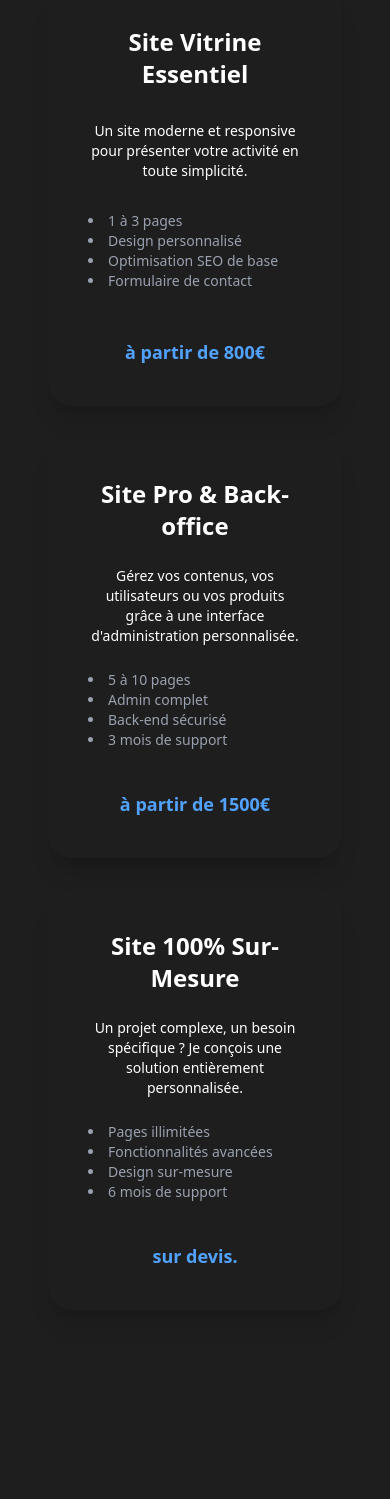
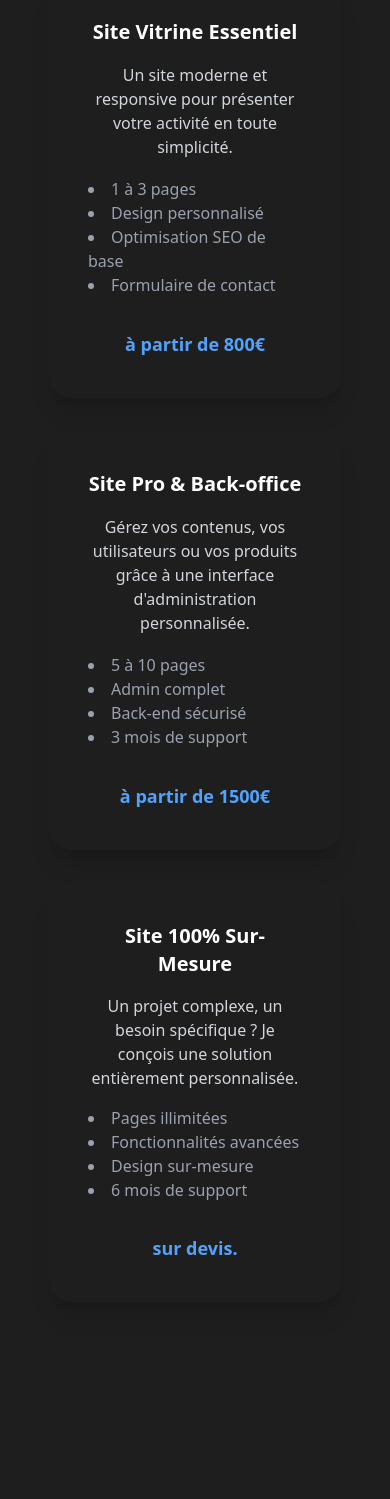
Before and after one commit to shenpai16/portfolio-raphael-benmimoune, a React (Vite) app: page / in a window 390 px wide. Shown: the part 5780-7279 px from the top of the page. Built offline with nearby package versions, Linux system fonts and the light colour scheme; a web font is replaced by a local one.

Commit message:
add mobile adapt

```diff
--- a/src/components/OffersSection.tsx
+++ b/src/components/OffersSection.tsx
@@ -1,4 +1,4 @@
-import { Card, CardContent } from "./ui/card";
+import { Card, CardContent } from "./ui/Card";
 import { BadgeCheck, ShieldCheck, Star } from "lucide-react";
 
 export default function OffersSection() {
@@ -8,69 +8,81 @@ export default function OffersSection() {
             className="min-h-screen bg-[var(--color-darker)] flex justify-center items-stretch py-24">
 
             <div className="text-[var(--color-charcoal)] px-8 py-16 w-full max-w-6xl mx-auto">
-                    <h2 className="text-5xl font-bold text-center mb-12 text-white">
+                <h2 className="text-4xl md:text-5xl font-bold text-center mb-12 text-white">
                     Mes Offres
                 </h2>
 
                 <div className="grid grid-cols-1 md:grid-cols-3 gap-8 mx-auto w-full max-w-6xl px-4">
                     {/* Carte 1 */}
-
                     <Card className="min-w-[280px] md:min-w-[320px] min-h-[420px]">
                         <CardContent className="flex flex-col justify-between h-full">
-                            <h3 className="text-2xl font-semibold text-center">Site Vitrine Essentiel</h3>
-                            <p className="text-center text-sm test-gray-300">
+                            <h3 className="text-xl md:text-2xl font-semibold text-center">
+                                Site Vitrine Essentiel
+                            </h3>
+                            <p className="text-base md:text-sm text-center text-gray-300">
                                 Un site moderne et responsive pour présenter votre activité en toute simplicité.
                             </p>
-                            <ul className="text-sm list-disc list-inside text-gray-400">
+                            <ul className="text-base md:text-sm list-disc list-inside text-gray-400">
                                 <li>1 à 3 pages</li>
                                 <li>Design personnalisé</li>
                                 <li>Optimisation SEO de base</li>
                                 <li>Formulaire de contact</li>
                             </ul>
-                            <p className="text-center text-lg font-semibold text-blue-400 mt-4">à partir de 800€</p>
-
+                            <p className="text-lg md:text-base text-center font-semibold text-blue-400 mt-4">
+                                à partir de 800€
+                            </p>
                         </CardContent>
                     </Card>
 
                     {/* Carte 2 */}
-
                     <Card className="min-w-[280px] md:min-w-[320px] min-h-[420px]">
                         <CardContent className="flex flex-col justify-between h-full">
-                            <h3 className="text-2xl font-semibold text-center">Site Pro & Back-office</h3>
-                            <p className="text-center text-sm test-gray-300">
+                            <h3 className="text-xl md:text-2xl font-semibold text-center">
+                                Site Pro & Back-office
+                            </h3>
+                            <p className="text-base md:text-sm text-center text-gray-300">
                                 Gérez vos contenus, vos utilisateurs ou vos produits grâce à une interface d'administration personnalisée.
                             </p>
-                            <ul className="text-sm list-disc list-inside text-gray-400">
+                            <ul className="text-base md:text-sm list-disc list-inside text-gray-400">
                                 <li>5 à 10 pages</li>
                                 <li>Admin complet</li>
                                 <li>Back-end sécurisé</li>
                                 <li>3 mois de support</li>
                             </ul>
-                            <p className="text-center text-lg font-semibold text-blue-400 mt-4">à partir de 1500€</p>
-
+                            <p className="text-lg md:text-base text-center font-semibold text-blue-400 mt-4">
+                                à partir de 1500€
+                            </p>
                         </CardContent>
                     </Card>
 
+                    {/* Carte 3 */}
                     <Card className="min-w-[280px] md:min-w-[320px] min-h-[420px]">
                         <CardContent className="flex flex-col justify-between h-full">
-                            <h3 className="text-2xl font-semibold text-center">Site 100% Sur-Mesure</h3>
-                            <p className="text-center text-sm test-gray-300">
+                            <h3 className="text-xl md:text-2xl font-semibold text-center">
+                                Site 100% Sur-Mesure
+                            </h3>
+                            <p className="text-base md:text-sm text-center text-gray-300">
                                 Un projet complexe, un besoin spécifique ? Je conçois une solution entièrement personnalisée.
                             </p>
-                            <ul className="text-sm list-disc list-inside text-gray-400">
+                            <ul className="text-base md:text-sm list-disc list-inside text-gray-400">
                                 <li>Pages illimitées</li>
                                 <li>Fonctionnalités avancées</li>
                                 <li>Design sur-mesure</li>
                                 <li>6 mois de support</li>
                             </ul>
-                            <p className="text-center text-lg font-semibold text-blue-400 mt-4">sur devis.</p>
-
+                            <p className="text-lg md:text-base text-center font-semibold text-blue-400 mt-4">
+                                sur devis.
+                            </p>
                         </CardContent>
                     </Card>
                 </div>
+
+                {/* Section Pourquoi me faire confiance */}
                 <div className="text-white mt-48 text-center max-w-6xl mx-auto px-16">
-                    <h3 className="text-3xl font-bold mb-4">Pourquoi me faire confiance ?</h3>
-                    <div className="grid grid-cols-1 md:grid-cols-3 gap-8 mt-6 text-sm text-gray-300">
+                    <h3 className="text-2xl md:text-3xl font-bold mb-4">
+                        Pourquoi me faire confiance ?
+                    </h3>
+                    <div className="grid grid-cols-1 md:grid-cols-3 gap-8 mt-6 text-base md:text-sm text-gray-300">
                         <div>
                             <BadgeCheck className="mx-auto text-blue-400 w-8 h-8 mb-2" />
                             Design sur-mesure, adapté à votre image
@@ -86,14 +98,16 @@ export default function OffersSection() {
                     </div>
                 </div>
 
+                {/* Bouton */}
                 <div className="text-center mt-12">
                     <a
                         href="#contact"
-                    className="inline-block bg-blue-500 text-white font-semibold px-8 py-4 rounded-lg hover:bg-blue-600 transition"
+                        className="inline-block bg-blue-500 text-white font-semibold px-8 py-4 rounded-lg hover:bg-blue-600 transition text-lg md:text-base"
                     >
                         Discutons de votre projet
                     </a>
                 </div>
             </div>
         </section>
-    )}
+    );
+}
```
Lines whose indentation alone changed are shown as unchanged.
